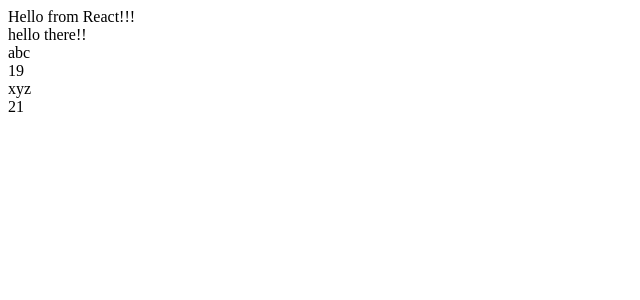
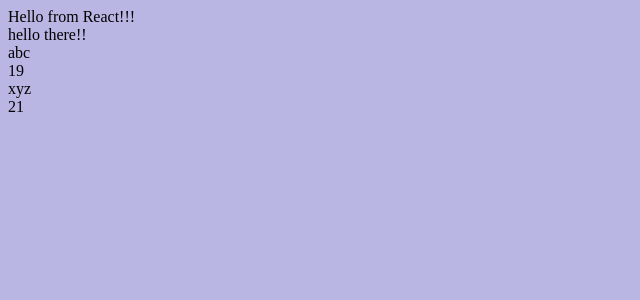
Before and after one commit to Good2Go/reactTemplate, a React app: page / in a window 1280 px wide. Shown: the top 300 px of the page, without its empty margins (0-640 px from the left). Built offline with nearby package versions, Linux system fonts and the light colour scheme; no server answers.

Commit message:
14 - Style loading with React.

```diff
--- a/package.json
+++ b/package.json
@@ -17,12 +17,14 @@
     "babel-loader": "7.1.2",
     "babel-preset-es2015": "6.24.1",
     "babel-preset-react": "6.24.1",
+    "css-loader": "0.28.7",
     "eslint": "4.9.0",
     "eslint-config-airbnb": "16.1.0",
     "eslint-plugin-import": "2.8.0",
     "eslint-plugin-jsx-a11y": "6.0.2",
     "eslint-plugin-react": "7.4.0",
     "html-webpack-plugin": "2.30.1",
+    "style-loader": "0.19.0",
     "webpack": "3.8.1",
     "webpack-dev-server": "2.9.3"
   },
--- a/src/actions/index.jsx
+++ b/src/actions/index.jsx
@@ -27,6 +27,7 @@
           dispatch({
             type: types.SEARCH_USER_BY_AGE_SUCCESS,
             data: userDetails,
+          });
         })
         .catch((error) => {
           dispatch({
@@ -34,7 +35,6 @@
             error,
           });
         });
-        });
     };
   },
 };
--- a/src/index.jsx
+++ b/src/index.jsx
@@ -6,6 +6,9 @@
 import configureStore from './stores/index.jsx';
 
 import App from './components/app.jsx';
+
+//css
+import './sass/app.scss'
 
 const store = configureStore();
 
--- /dev/null
+++ b/src/sass/app.scss
@@ -0,0 +1,3 @@
+body{
+	background-color: #b9b6e4;
+}
--- a/webpack.config.dev.js
+++ b/webpack.config.dev.js
@@ -30,6 +30,10 @@
           compact: false,
         },
       },
+      {
+        test: /\.(scss|css)$/,
+        use: ['style-loader', 'css-loader']
+      }
     ],
   },
 
--- a/webpack.config.prod.js
+++ b/webpack.config.prod.js
@@ -31,6 +31,10 @@
           compact: false,
         },
       },
+      {
+        test: /\.(scss|css)$/,
+        use: ['style-loader', 'css-loader']
+      }
     ],
   },
 
```
Also changed, not shown: 1 other file (tests, documents, lock files or other folders). Lines whose indentation alone changed are shown as unchanged.
